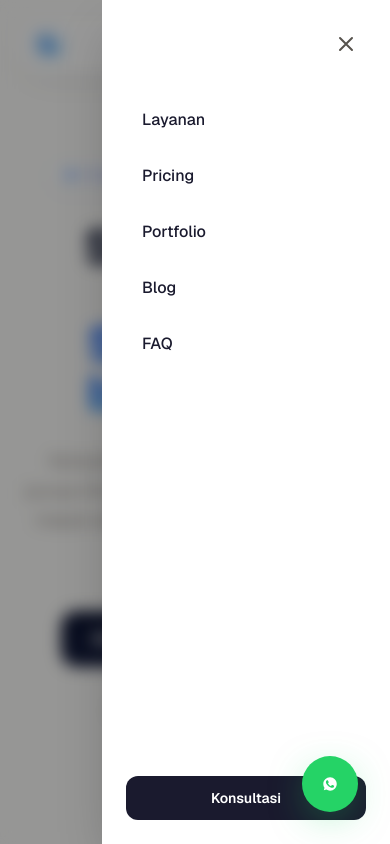
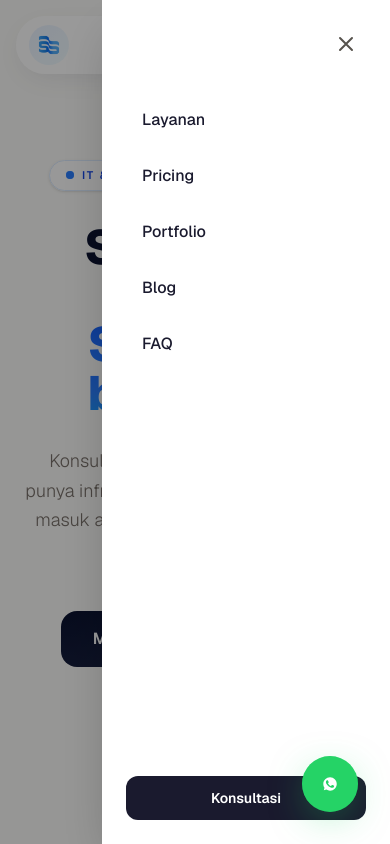
Before and after one commit to agilalaydrus/stacknscale, a Next.js app in the folder frontend/: page / in a window 390 px wide. Both pictures are taken after a click on the button 345 px from the left and 45 px from the top of the page. Shown: the top 844 px of the page. Built offline with nearby package versions, Linux system fonts and the light colour scheme.

Commit message:
perf: optimize mobile - disable blur/animation on small screens

```diff
--- a/frontend/app/globals.css
+++ b/frontend/app/globals.css
@@ -29,6 +29,7 @@ body {
   }
   .animate-marquee {
     animation: marquee 30s linear infinite;
+    will-change: transform;
   }
   .animate-marquee:hover {
     animation-play-state: paused;
@@ -49,19 +50,21 @@ body {
   }
 
   @keyframes float-slow {
-    0%, 100% { transform: translate(0, 0); }
-    50% { transform: translate(20px, -30px); }
+    0%, 100% { transform: translate3d(0, 0, 0); }
+    50% { transform: translate3d(20px, -30px, 0); }
   }
   .animate-float-slow {
     animation: float-slow 14s ease-in-out infinite;
+    will-change: transform;
   }
 
   @keyframes float-slow-2 {
-    0%, 100% { transform: translate(0, 0); }
-    50% { transform: translate(-30px, 20px); }
+    0%, 100% { transform: translate3d(0, 0, 0); }
+    50% { transform: translate3d(-30px, 20px, 0); }
   }
   .animate-float-slow-2 {
     animation: float-slow-2 18s ease-in-out infinite;
+    will-change: transform;
   }
 
   @keyframes shimmer {
@@ -77,6 +80,24 @@ body {
     background: rgba(255, 255, 255, 0.72);
     backdrop-filter: saturate(180%) blur(20px);
     -webkit-backdrop-filter: saturate(180%) blur(20px);
+  }
+}
+
+/* Disable heavy effects on mobile for performance */
+@media (max-width: 768px) {
+  .animate-float-slow,
+  .animate-float-slow-2 {
+    animation: none !important;
+  }
+  .backdrop-blur-xl {
+    backdrop-filter: none !important;
+    -webkit-backdrop-filter: none !important;
+    background: rgba(255, 255, 255, 0.95) !important;
+  }
+  .glass {
+    backdrop-filter: none !important;
+    -webkit-backdrop-filter: none !important;
+    background: rgba(255, 255, 255, 0.95) !important;
   }
 }
 
--- a/frontend/app/page.tsx
+++ b/frontend/app/page.tsx
@@ -138,9 +138,9 @@ export default function StacknScaleLanding() {
 
       {/* AMBIENT BACKDROP — soft floating aurora orbs */}
       <div aria-hidden className="fixed inset-0 -z-10 pointer-events-none overflow-hidden">
-        <div className="absolute -top-40 left-[10%] w-[480px] h-[480px] rounded-full bg-blue-200/40 blur-[120px] animate-float-slow" />
-        <div className="absolute top-[30%] right-[5%] w-[420px] h-[420px] rounded-full bg-sky-200/30 blur-[120px] animate-float-slow-2" />
-        <div className="absolute top-[70%] left-[20%] w-[380px] h-[380px] rounded-full bg-blue-100/50 blur-[120px] animate-float-slow" />
+        <div className="absolute -top-40 left-[10%] w-[300px] h-[300px] md:w-[480px] md:h-[480px] rounded-full bg-blue-200/40 blur-[80px] md:blur-[120px] animate-float-slow" />
+        <div className="absolute top-[30%] right-[5%] w-[260px] h-[260px] md:w-[420px] md:h-[420px] rounded-full bg-sky-200/30 blur-[80px] md:blur-[120px] animate-float-slow-2" />
+        <div className="absolute top-[70%] left-[20%] w-[240px] h-[240px] md:w-[380px] md:h-[380px] rounded-full bg-blue-100/50 blur-[80px] md:blur-[120px] animate-float-slow" />
       </div>
 
       {/* FLOATING WHATSAPP */}
@@ -151,17 +151,17 @@ export default function StacknScaleLanding() {
         className="fixed bottom-8 right-8 z-[100] flex items-center justify-center w-14 h-14 bg-[#25D366] text-white rounded-full shadow-[0_10px_40px_-10px_rgba(37,211,102,0.6)] hover:scale-110 hover:-translate-y-1 transition-all duration-300"
         aria-label="Chat WhatsApp"
       >
-        <span className="absolute w-full h-full bg-[#25D366] rounded-full animate-ping opacity-30 -z-10"></span>
+        <span className="absolute w-full h-full bg-[#25D366] rounded-full animate-pulse opacity-30 -z-10"></span>
         <svg className="w-7 h-7" fill="currentColor" viewBox="0 0 24 24">
           <path d="M12.031 6.172c-3.181 0-5.767 2.586-5.768 5.766-.001 1.298.38 2.27 1.019 3.287l-.582 2.128 2.182-.573c.978.58 1.911.928 3.145.929 3.178 0 5.767-2.587 5.768-5.766.001-3.187-2.575-5.77-5.764-5.771zm3.392 8.244c-.144.405-.837.774-1.17.824-.299.045-.677.063-1.092-.069-.252-.08-.575-.187-.988-.365-1.739-.751-2.874-2.502-2.961-2.617-.087-.116-.708-.94-.708-1.793s.448-1.273.607-1.446c.159-.173.346-.217.462-.217l.332.006c.106.005.249-.04.39.298.144.347.491 1.2.534 1.287.043.087.072.188.014.304-.058.116-.087.188-.173.289l-.26.304c-.087.086-.177.18-.076.354.101.174.449.741.964 1.201.662.591 1.221.774 1.394.86s.274.072.376-.043c.101-.116.433-.506.549-.68.116-.173.231-.145.39-.087s1.011.477 1.184.564c.173.087.289.129.332.202.043.073.043.423-.101.827z" />
         </svg>
       </a>
 
       {/* MOBILE MENU */}
-      {mobileMenuOpen && (
-        <div className="fixed inset-0 z-[60]">
-          <div className="absolute inset-0 bg-black/40 backdrop-blur-sm" onClick={() => setMobileMenuOpen(false)} />
-          <div className="absolute top-0 right-0 w-72 h-full bg-white shadow-2xl p-6 flex flex-col">
+      {/* Mobile menu — always mounted, animated via CSS */}
+      <div className={`fixed inset-0 z-[60] transition-all duration-300 ${mobileMenuOpen ? "visible" : "invisible pointer-events-none"}`}>
+        <div className={`absolute inset-0 bg-black/40 transition-opacity duration-300 ${mobileMenuOpen ? "opacity-100" : "opacity-0"}`} onClick={() => setMobileMenuOpen(false)} />
+        <div className={`absolute top-0 right-0 w-72 h-full bg-white shadow-2xl p-6 flex flex-col transition-transform duration-300 ease-out ${mobileMenuOpen ? "translate-x-0" : "translate-x-full"}`}>
           <button onClick={() => setMobileMenuOpen(false)} className="self-end mb-8 p-2 rounded-full hover:bg-stone-100 transition-colors">
             <svg className="w-6 h-6 text-stone-600" fill="none" stroke="currentColor" strokeWidth="2" viewBox="0 0 24 24"><path strokeLinecap="round" strokeLinejoin="round" d="M6 18L18 6M6 6l12 12" /></svg>
           </button>
@@ -191,7 +191,6 @@ export default function StacknScaleLanding() {
           </div>
         </div>
       </div>
-      )}
 
       {/* HEADER — floating glass pill */}
       <header className="fixed top-4 left-1/2 -translate-x-1/2 z-50 w-[calc(100%-2rem)] max-w-6xl">
@@ -254,7 +253,7 @@ export default function StacknScaleLanding() {
       <section className="relative pt-40 pb-28 px-6 max-w-5xl mx-auto text-center">
         <div className="inline-flex items-center gap-2 px-4 py-1.5 mb-8 text-[11px] font-semibold tracking-[0.18em] text-blue-700 uppercase bg-white/70 backdrop-blur border border-blue-100 rounded-full shadow-sm">
           <span className="relative flex w-2 h-2">
-            <span className="absolute inline-flex w-full h-full rounded-full bg-blue-500 opacity-60 animate-ping" />
+            <span className="absolute inline-flex w-full h-full rounded-full bg-blue-500 opacity-60 animate-pulse" />
             <span className="relative inline-flex w-2 h-2 rounded-full bg-blue-500" />
           </span>
           IT &amp; Cloud Consulting Partner
--- a/frontend/app/pricing/page.tsx
+++ b/frontend/app/pricing/page.tsx
@@ -714,11 +714,10 @@ function PrivateCloudCalc() {
 
 // ========== MOBILE NAV ==========
 function MobileMenu({ isOpen, onClose }: { isOpen: boolean; onClose: () => void }) {
-  if (!isOpen) return null;
   return (
-    <div className="fixed inset-0 z-[60]">
-      <div className="absolute inset-0 bg-black/40 backdrop-blur-sm" onClick={onClose} />
-      <div className="absolute top-0 right-0 w-72 h-full bg-white shadow-2xl p-6 flex flex-col">
+    <div className={`fixed inset-0 z-[60] transition-all duration-300 ${isOpen ? "visible" : "invisible pointer-events-none"}`}>
+      <div className={`absolute inset-0 bg-black/40 transition-opacity duration-300 ${isOpen ? "opacity-100" : "opacity-0"}`} onClick={onClose} />
+      <div className={`absolute top-0 right-0 w-72 h-full bg-white shadow-2xl p-6 flex flex-col transition-transform duration-300 ease-out ${isOpen ? "translate-x-0" : "translate-x-full"}`}>
         <button onClick={onClose} className="self-end mb-8 p-2 rounded-full hover:bg-stone-100 transition-colors">
           <svg className="w-6 h-6 text-stone-600" fill="none" stroke="currentColor" strokeWidth="2" viewBox="0 0 24 24"><path strokeLinecap="round" strokeLinejoin="round" d="M6 18L18 6M6 6l12 12" /></svg>
         </button>
@@ -755,8 +754,8 @@ export default function PricingPage() {
     <div className="min-h-screen bg-[#FAFAF8] text-[#0B1330] font-sans selection:bg-blue-100 selection:text-blue-900 relative overflow-x-hidden">
       {/* Ambient backdrop */}
       <div aria-hidden className="fixed inset-0 -z-10 pointer-events-none overflow-hidden">
-        <div className="absolute -top-40 left-[10%] w-[480px] h-[480px] rounded-full bg-blue-200/40 blur-[120px] animate-float-slow" />
-        <div className="absolute top-[30%] right-[5%] w-[420px] h-[420px] rounded-full bg-sky-200/30 blur-[120px] animate-float-slow-2" />
+        <div className="absolute -top-40 left-[10%] w-[300px] h-[300px] md:w-[480px] md:h-[480px] rounded-full bg-blue-200/40 blur-[80px] md:blur-[120px] animate-float-slow" />
+        <div className="absolute top-[30%] right-[5%] w-[260px] h-[260px] md:w-[420px] md:h-[420px] rounded-full bg-sky-200/30 blur-[80px] md:blur-[120px] animate-float-slow-2" />
       </div>
 
       {/* Mobile Menu */}
```
Lines whose indentation alone changed are shown as unchanged.
